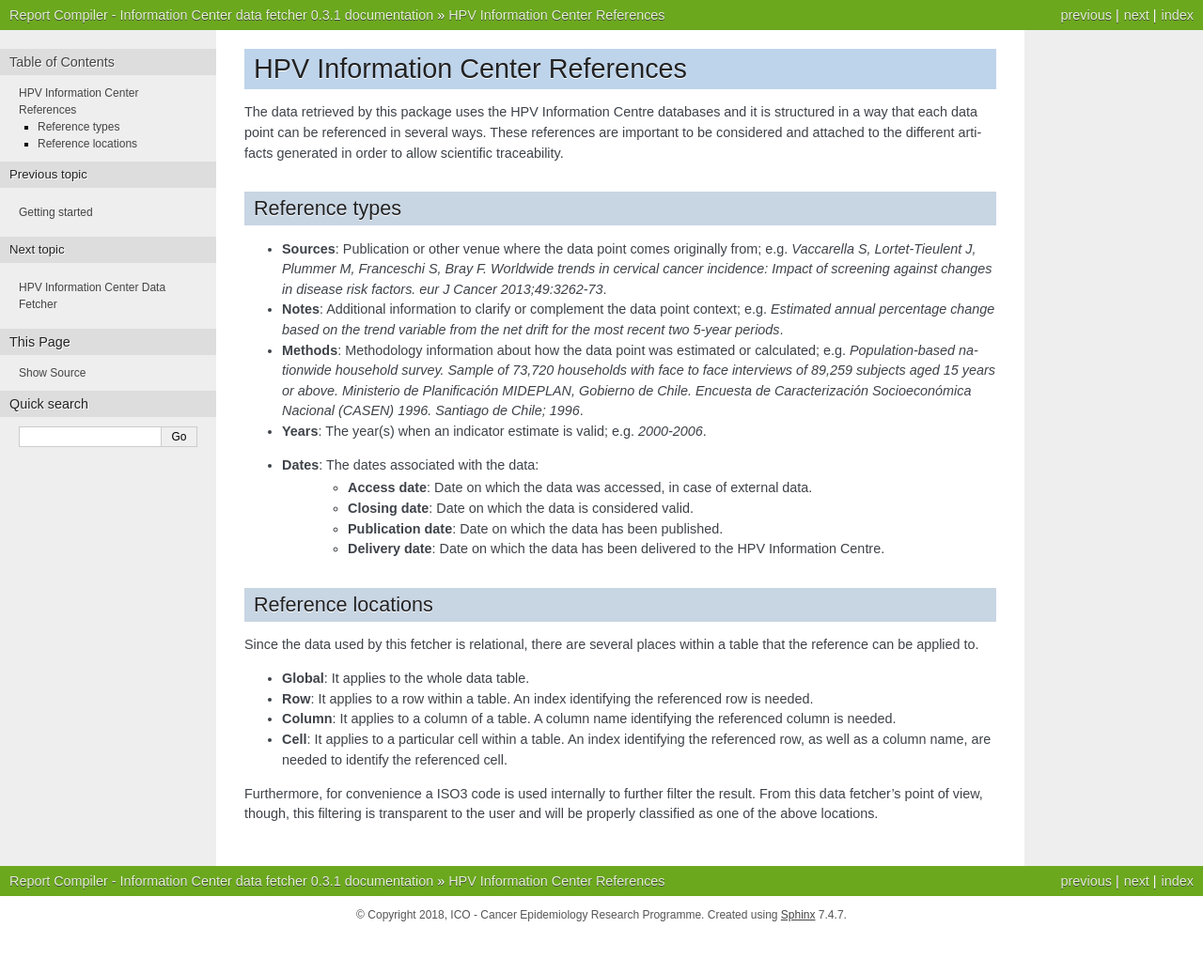
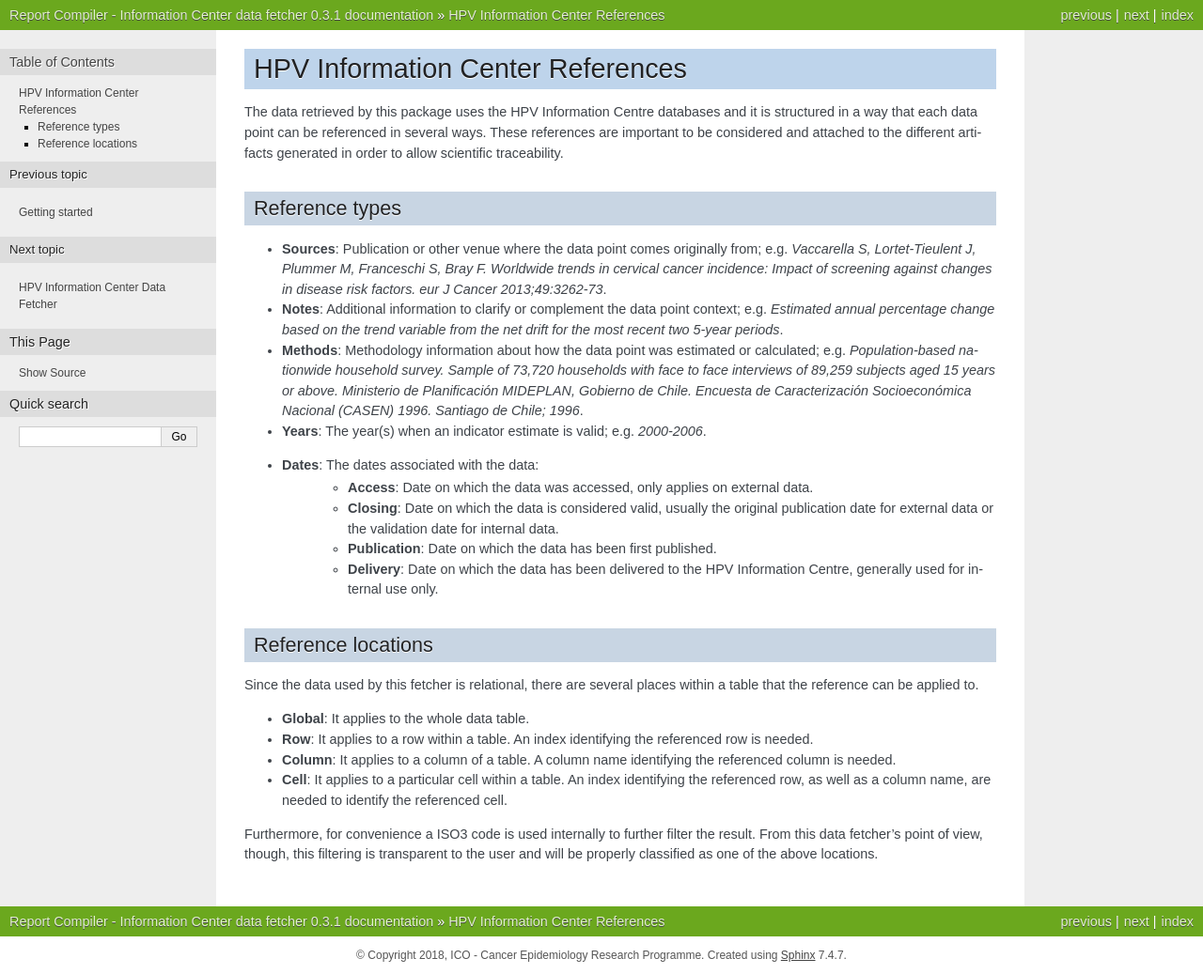
Before and after one commit to hpv-information-centre/reportcompiler-ic-fetcher, a Sphinx documentation site: the page built from doc/references.rst, in a window 1280 px wide. Shown: the whole page at 94% size. Built offline with Sphinx 7.4.7, drawn with Linux system fonts in a browser that asks for light colours; pages that are not in the unit, such as notebooks, are missing from menus; before the commit the page ends 994 px from its top, so only the background shows below that.

Commit message:
Fix date fetching

```diff
--- a/doc/references.rst
+++ b/doc/references.rst
@@ -17,10 +17,10 @@ Reference types
 * **Years**: The year(s) when an indicator estimate is valid; e.g. *2000-2006*.
 
 * **Dates**: The dates associated with the data:
-   * **Access date**: Date on which the data was accessed, in case of external data.
-   * **Closing date**: Date on which the data is considered valid.
-   * **Publication date**: Date on which the data has been published.
-   * **Delivery date**: Date on which the data has been delivered to the HPV Information Centre.
+   * **Access**: Date on which the data was accessed, only applies on external data.
+   * **Closing**: Date on which the data is considered valid, usually the original publication date for external data or the validation date for internal data.
+   * **Publication**: Date on which the data has been first published.
+   * **Delivery**: Date on which the data has been delivered to the HPV Information Centre, generally used for internal use only.
 
 Reference locations
 ---------------------
```
Also changed, not shown: 1 other file.
